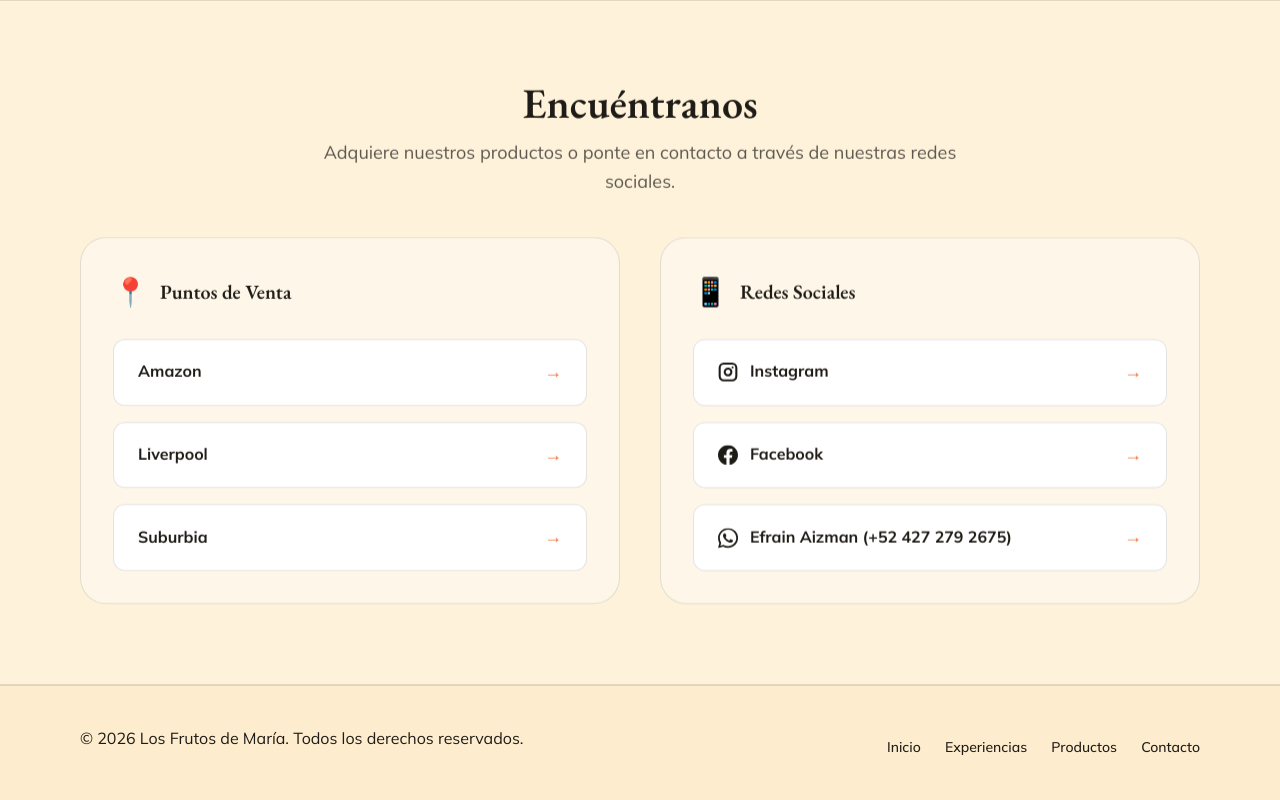
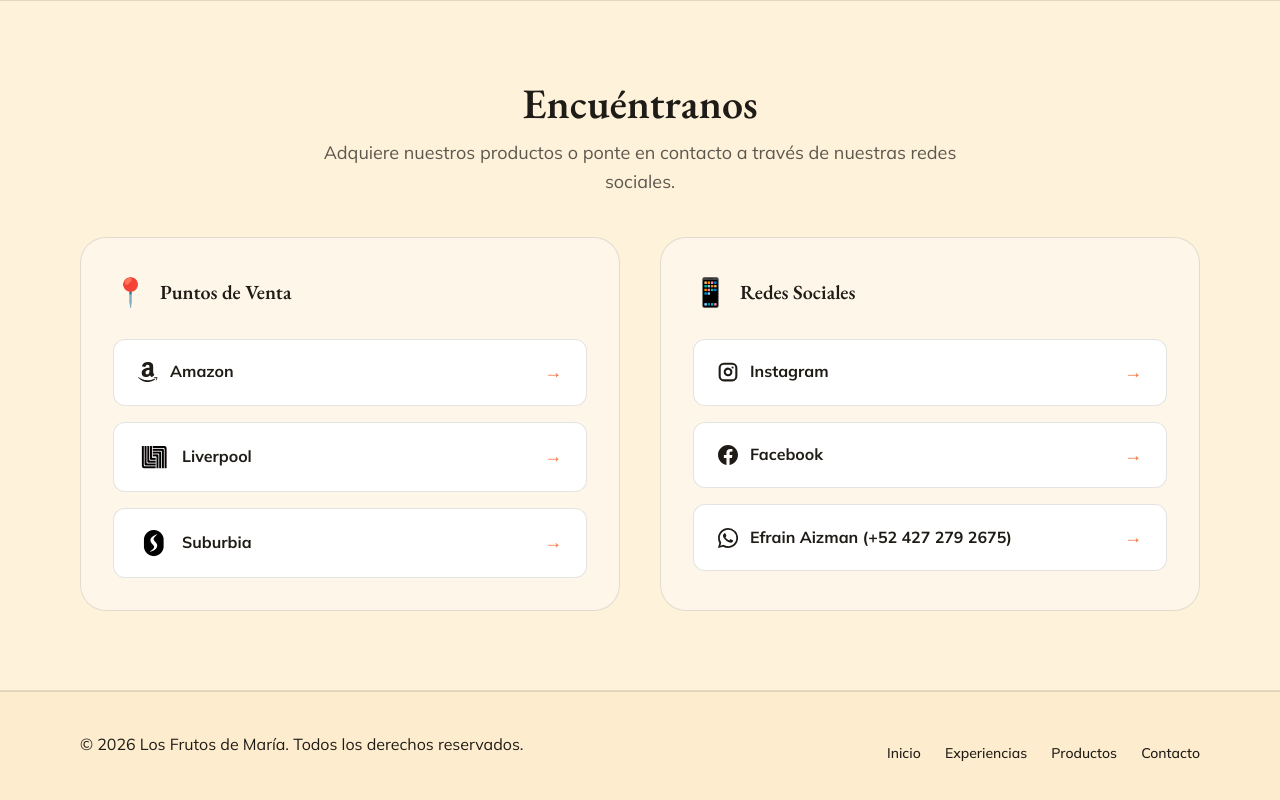
Before and after one commit to jpgarcia04/losFrutosDeMaria, a plain HTML site: page index.html in a window 1280 px wide. Shown: the part 2537-3337 px from the top of the page. Drawn offline with nearby package versions, Linux system fonts and the light colour scheme.

Commit message:
seccion contacto completa
logos amazon, liverpool y suburbia
link a FB

```diff
--- a/css/styles.css
+++ b/css/styles.css
@@ -737,6 +737,15 @@
   box-shadow: 0 4px 12px rgba(244, 114, 60, 0.1);
 }
 
+.store-card img {
+  transition: filter 0.25s cubic-bezier(0.25, 0.46, 0.45, 0.94);
+}
+
+.store-card:hover img {
+  /* Convierte la imagen a negra y luego la tiñe del color Terracotta (#F4723C) */
+  filter: brightness(0) saturate(100%) invert(53%) sepia(82%) saturate(2501%) hue-rotate(344deg) brightness(101%) contrast(93%);
+}
+
 .store-name {
   font-weight: 700;
 }
--- a/index.html
+++ b/index.html
@@ -77,8 +77,10 @@
       </div>
 
       <div class="product-carousel animate-on-scroll" style="transition-delay: 0.1s;">
-          <button class="product-carousel__nav product-carousel__nav--prev product-carousel__nav--desktop" aria-label="Anterior">❮</button>
-          <button class="product-carousel__nav product-carousel__nav--next product-carousel__nav--desktop" aria-label="Siguiente">❯</button>
+        <button class="product-carousel__nav product-carousel__nav--prev product-carousel__nav--desktop"
+          aria-label="Anterior">❮</button>
+        <button class="product-carousel__nav product-carousel__nav--next product-carousel__nav--desktop"
+          aria-label="Siguiente">❯</button>
 
         <div class="product-carousel__track">
           <!-- Gotas LFDM -->
@@ -89,7 +91,8 @@
             </div>
             <div class="product-card__content">
               <h3 class="product-card__name">Gotas LFDM</h3>
-                <p class="product-card__tagline">Tu entrada simple al bienestar diario. Calma, claridad y rutina estable.</p>
+              <p class="product-card__tagline">Tu entrada simple al bienestar diario. Calma, claridad y rutina estable.
+              </p>
               <span class="product-card__cta">Conocer más →</span>
             </div>
           </a>
@@ -97,7 +100,8 @@
           <!-- Crema Facial Nocturna -->
           <a href="productos/crema-facial.html" class="product-card" id="card-crema-facial">
             <div class="product-card__image">
-                <img src="images/productos/cremaFacial1.webp" alt="Crema Facial Nocturna LFDM con CBD y Colágeno" loading="lazy" />
+              <img src="images/productos/cremaFacial1.webp" alt="Crema Facial Nocturna LFDM con CBD y Colágeno"
+                loading="lazy" />
               <div class="product-card__image-overlay"></div>
             </div>
             <div class="product-card__content">
@@ -175,7 +179,8 @@
           <!-- Protector Solar (Próximamente) -->
           <a href="productos/protector-solar.html" class="product-card" id="card-protector-solar">
             <div class="product-card__image">
-                <img src="images/productos/protectorSolar1.webp" alt="Protector Solar LFDM — Próximamente" loading="lazy" />
+              <img src="images/productos/protectorSolar1.webp" alt="Protector Solar LFDM — Próximamente"
+                loading="lazy" />
               <div class="product-card__image-overlay"></div>
               <span class="product-card__badge">Próximamente</span>
             </div>
@@ -194,16 +199,19 @@
               <p class="product-card__tagline">
                 • Uso responsable: la información de este sitio es informativa y no sustituye asesoría médica.<br><br>
                 • Nuestros productos no están destinados a diagnosticar, tratar, curar o prevenir enfermedades.<br><br>
-                  • Si estás embarazada/o, lactando o bajo tratamiento, consulta a un profesional de salud antes de usar cualquier producto.
+                • Si estás embarazada/o, lactando o bajo tratamiento, consulta a un profesional de salud antes de usar
+                cualquier producto.
               </p>
             </div>
           </div>
         </div>
 
         <div class="product-carousel__controls">
-            <button class="product-carousel__nav product-carousel__nav--prev product-carousel__nav--mobile" aria-label="Anterior">❮</button>
+          <button class="product-carousel__nav product-carousel__nav--prev product-carousel__nav--mobile"
+            aria-label="Anterior">❮</button>
           <div class="product-carousel__dots"></div>
-            <button class="product-carousel__nav product-carousel__nav--next product-carousel__nav--mobile" aria-label="Siguiente">❯</button>
+          <button class="product-carousel__nav product-carousel__nav--next product-carousel__nav--mobile"
+            aria-label="Siguiente">❯</button>
         </div>
       </div>
     </section>
@@ -279,16 +287,34 @@
             <div class="store-links">
               <a href="https://www.amazon.com.mx/stores/page/E1B77F72-D5B0-47A2-BEB8-696403B0CFA9?ingress=2&lp_context_asin=B0DHFH4RKR&lp_context_query=los%20frutos%20de%20maria&visitId=accea786-ec7a-4c21-9a8b-a5302ca8bfb2&ref_=ast_bln"
                 target="_blank" rel="noopener" class="store-card">
-                <span class="store-name">Amazon</span>
+                <span class="store-name" style="display: flex; align-items: center; gap: 12px;">
+                  <svg xmlns="http://www.w3.org/2000/svg" width="20" height="20" fill="currentColor"
+                    viewBox="0 0 16 16">
+                    <path
+                      d="M10.813 11.968c.157.083.36.074.5-.05l.005.005a90 90 0 0 1 1.623-1.405c.173-.143.143-.372.006-.563l-.125-.17c-.345-.465-.673-.906-.673-1.791v-3.3l.001-.335c.008-1.265.014-2.421-.933-3.305C10.404.274 9.06 0 8.03 0 6.017 0 3.77.75 3.296 3.24c-.047.264.143.404.316.443l2.054.22c.19-.009.33-.196.366-.387.176-.857.896-1.271 1.703-1.271.435 0 .929.16 1.188.55.264.39.26.91.257 1.376v.432q-.3.033-.621.065c-1.113.114-2.397.246-3.36.67C3.873 5.91 2.94 7.08 2.94 8.798c0 2.2 1.387 3.298 3.168 3.298 1.506 0 2.328-.354 3.489-1.54l.167.246c.274.405.456.675 1.047 1.166ZM6.03 8.431C6.03 6.627 7.647 6.3 9.177 6.3v.57c.001.776.002 1.434-.396 2.133-.336.595-.87.961-1.465.961-.812 0-1.286-.619-1.286-1.533M.435 12.174c2.629 1.603 6.698 4.084 13.183.997.28-.116.475.078.199.431C13.538 13.96 11.312 16 7.57 16 3.832 16 .968 13.446.094 12.386c-.24-.275.036-.4.199-.299z" />
+                    <path
+                      d="M13.828 11.943c.567-.07 1.468-.027 1.645.204.135.176-.004.966-.233 1.533-.23.563-.572.961-.762 1.115s-.333.094-.23-.137c.105-.23.684-1.663.455-1.963-.213-.278-1.177-.177-1.625-.13l-.09.009q-.142.013-.233.024c-.193.021-.245.027-.274-.032-.074-.209.779-.556 1.347-.623" />
+                  </svg>
+                  Amazon
+                </span>
                 <span class="store-arrow">→</span>
               </a>
               <a href="https://www.liverpool.com.mx/tienda?s=los+frutos+de+mar%C3%ADa" target="_blank" rel="noopener"
                 class="store-card">
-                <span class="store-name">Liverpool</span>
+                <span class="store-name" style="display: flex; align-items: center; gap: 12px;">
+                  <img src="images/liverpool.webp" alt="Logo de Liverpool"
+                    style="height: 32px; width: auto; object-fit: contain;" />
+                  Liverpool
+                </span>
                 <span class="store-arrow">→</span>
               </a>
-              <a href="https://www.suburbia.com.mx/tienda?s=los+frutos+de+maria" target="_blank" rel="noopener" class="store-card">
-                <span class="store-name">Suburbia</span>
+              <a href="https://www.suburbia.com.mx/tienda?s=los+frutos+de+maria" target="_blank" rel="noopener"
+                class="store-card">
+                <span class="store-name" style="display: flex; align-items: center; gap: 12px;">
+                  <img src="images/suburbia.webp" alt="Logo de Suburbia"
+                    style="height: 32px; width: auto; object-fit: contain;" />
+                  Suburbia
+                </span>
                 <span class="store-arrow">→</span>
               </a>
             </div>
@@ -314,7 +340,7 @@
                 </span>
                 <span class="store-arrow">→</span>
               </a>
-              <a href="#" target="_blank" rel="noopener" class="store-card">
+              <a href="https://www.facebook.com/LosFrutosdeMaria/" target="_blank" rel="noopener" class="store-card">
                 <span class="store-name" style="display: flex; align-items: center; gap: 12px;">
                   <svg xmlns="http://www.w3.org/2000/svg" width="20" height="20" viewBox="0 0 24 24" fill="currentColor"
                     stroke="none" class="lucide lucide-facebook-filled">
@@ -327,7 +353,11 @@
               </a>
               <a href="https://wa.me/524272792675" target="_blank" rel="noopener" class="store-card">
                 <span class="store-name" style="display: flex; align-items: center; gap: 12px;">
-                  <svg xmlns="http://www.w3.org/2000/svg" width="20" height="20" viewBox="0 0 24 24" fill="currentColor" stroke="none"><path d="M17.472 14.382c-.297-.149-1.758-.867-2.03-.967-.273-.099-.471-.148-.67.15-.197.297-.767.966-.94 1.164-.173.199-.347.223-.644.075-.297-.15-1.255-.463-2.39-1.475-.883-.788-1.48-1.761-1.653-2.059-.173-.297-.018-.458.13-.606.134-.133.298-.347.446-.52.149-.174.198-.298.298-.497.099-.198.05-.371-.025-.52-.075-.149-.669-1.612-.916-2.207-.242-.579-.487-.5-.669-.51-.173-.008-.371-.01-.57-.01-.198 0-.52.074-.792.372-.272.297-1.04 1.016-1.04 2.479 0 1.462 1.065 2.875 1.213 3.074.149.198 2.096 3.2 5.077 4.487.709.306 1.262.489 1.694.625.712.227 1.36.195 1.871.118.571-.085 1.758-.719 2.006-1.413.248-.694.248-1.289.173-1.413-.074-.124-.272-.198-.57-.347m-5.421 7.403h-.004a9.87 9.87 0 01-5.031-1.378l-.361-.214-3.741.982.998-3.648-.235-.374a9.86 9.86 0 01-1.51-5.26c.001-5.45 4.436-9.884 9.888-9.884 2.64 0 5.122 1.03 6.988 2.898a9.825 9.825 0 012.893 6.994c-.003 5.45-4.437 9.884-9.885 9.884m8.413-18.297A11.815 11.815 0 0012.05 0C5.414 0 .01 5.403.006 12.039a11.81 11.81 0 001.57 5.961L0 24l6.128-1.609a11.846 11.846 0 005.917 1.586h.006c6.635 0 12.04-5.402 12.042-12.041a11.798 11.798 0 00-3.532-8.514z"/></svg>
+                  <svg xmlns="http://www.w3.org/2000/svg" width="20" height="20" viewBox="0 0 24 24" fill="currentColor"
+                    stroke="none">
+                    <path
+                      d="M17.472 14.382c-.297-.149-1.758-.867-2.03-.967-.273-.099-.471-.148-.67.15-.197.297-.767.966-.94 1.164-.173.199-.347.223-.644.075-.297-.15-1.255-.463-2.39-1.475-.883-.788-1.48-1.761-1.653-2.059-.173-.297-.018-.458.13-.606.134-.133.298-.347.446-.52.149-.174.198-.298.298-.497.099-.198.05-.371-.025-.52-.075-.149-.669-1.612-.916-2.207-.242-.579-.487-.5-.669-.51-.173-.008-.371-.01-.57-.01-.198 0-.52.074-.792.372-.272.297-1.04 1.016-1.04 2.479 0 1.462 1.065 2.875 1.213 3.074.149.198 2.096 3.2 5.077 4.487.709.306 1.262.489 1.694.625.712.227 1.36.195 1.871.118.571-.085 1.758-.719 2.006-1.413.248-.694.248-1.289.173-1.413-.074-.124-.272-.198-.57-.347m-5.421 7.403h-.004a9.87 9.87 0 01-5.031-1.378l-.361-.214-3.741.982.998-3.648-.235-.374a9.86 9.86 0 01-1.51-5.26c.001-5.45 4.436-9.884 9.888-9.884 2.64 0 5.122 1.03 6.988 2.898a9.825 9.825 0 012.893 6.994c-.003 5.45-4.437 9.884-9.885 9.884m8.413-18.297A11.815 11.815 0 0012.05 0C5.414 0 .01 5.403.006 12.039a11.81 11.81 0 001.57 5.961L0 24l6.128-1.609a11.846 11.846 0 005.917 1.586h.006c6.635 0 12.04-5.402 12.042-12.041a11.798 11.798 0 00-3.532-8.514z" />
+                  </svg>
                   <span class="whatsapp-contact">
                     <span class="whatsapp-name">Efrain Aizman</span>
                     <span class="whatsapp-number">(+52 427 279 2675)</span>
```
Also changed, not shown: images/liverpool.webp (added), images/suburbia.webp (added), 1 other file. Lines whose indentation alone changed are shown as unchanged.
